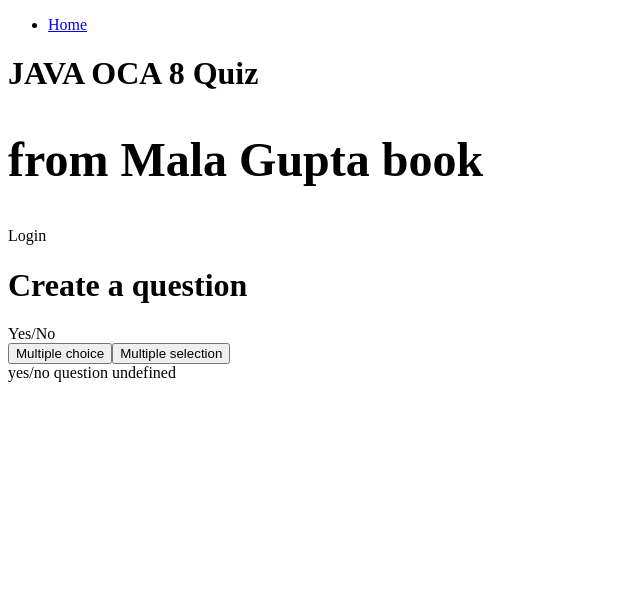
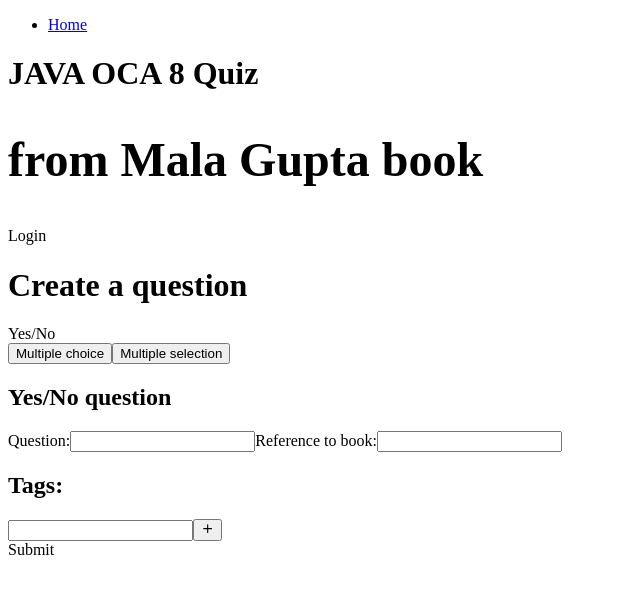
Before and after one commit to JorritScholten/OCAQuizApp, a React (Vite) app in the folder frontend/: page /question in a window 1280 px wide. Both pictures are taken after a click on the button "Yes/No". Shown: the top 594 px of the page, without its empty margins (0-640 px from the left). Built offline with nearby package versions, Linux system fonts and the light colour scheme.

Commit message:
modified yes/no to look like multiple choice question

```diff
--- a/frontend/src/pages/question/Question.jsx
+++ b/frontend/src/pages/question/Question.jsx
@@ -3,6 +3,7 @@
 import YesNoQuestion from "./yesNoQuestion";
 
 import CreateMultipleChoice from "./multipleChoice/createMultipleChoice";
+import CreateYesNoQuestion from "./yesNoQuestion/createYesNoQuestion.jsx";
 export default function Question() {
   const typeOptions = ["Yes/No", "Multiple choice", "Multiple selection"];
   const [typeChoice, setTypeChoice] = useState(typeOptions[1]);
@@ -38,7 +39,7 @@
         </div>
         <div className="w-full px-2">
           {typeChoice === typeOptions[0] ? (
-            <div>yes/no question undefined</div>
+            <CreateYesNoQuestion />
           ) : null}
           {typeChoice === typeOptions[1] ? (
             <CreateMultipleChoice />
--- a/frontend/src/pages/question/yesNoQuestion/createYesNoQuestion.jsx.jsx
+++ b/frontend/src/pages/question/yesNoQuestion/createYesNoQuestion.jsx.jsx
@@ -1,17 +1,12 @@
 import React, { useState } from "react";
-import NewAnswerList from "./newAnswerList";
-import NewTagList from "./newTagList";
+import NewTagList from "../components";
+import { performJSONFetch } from "../../../utils/fetch";
 
 export default function CreateYesNoQuestion() {
-  const [answersOBJ, setAnswers] = useState({
-    answer: "",
-    answers: [],
-  });
-  const [tags, setTags] = useState([]);
+  const [tagsOBJ, setTags] = useState({ tags: [] });
   const [question, setQuestion] = useState("");
   const [referenceToBook, setReferenceToBook] = useState("");
-  const [isCorrect1, setIsCorrect1] = useState(Boolean);
-  const [isCorrect2, setIsCorrect2] = useState(Boolean);
+  const [yesIsCorrect, setYesIsCorrect] = useState(true);
 
   const handleSubmit = async (e) => {
     e.preventDefault();
@@ -22,49 +17,60 @@
       answers: [
         {
           answer: "Yes",
-          isCorrect: isCorrect1,
+          isCorrect: yesIsCorrect,
         },
         {
           answer: "No",
-          isCorrect: isCorrect2,
+          isCorrect: !yesIsCorrect,
         },
       ],
-        };
-      }),
-      tags: tags.map((tag) => {
+      tags: tagsOBJ.tags.map((tag) => {
         return { name: tag };
       }),
     };
     console.log(postBody);
-    await fetch("http://localhost:8080/api/v1/question", {
-      method: "POST",
-      mode: "cors",
-      cache: "no-cache",
-      credentials: "same-origin",
-      headers: {
-        "Content-Type": "application/json",
-      },
-      redirect: "follow",
-      referrerPolicy: "no-referrer",
-      body: JSON.stringify(postBody),
-    }).then(() => {
-      setQuestion(""),
-        setReferenceToBook(""),
-        setTags([]),
-        setIsCorrect1(Boolean),
-        setIsCorrect2(Boolean)
+    await performJSONFetch(
+      "http://localhost:8080/api/v1/question",
+      "POST",
+      JSON.stringify(postBody)
+    ).then((res) => {
+      if (res.ok) {
+        setQuestion("");
+        setReferenceToBook("");
+        setTags({ tags: [] });
+        setYesIsCorrect(true);
+      }
     });
   };
 
   return (
     <form
-      className="flex flex-col w-full md:justify-start justify-center bg-slate-200"
+      className="flex flex-col w-full md:justify-start justify-center bg-slate-100 gap-2"
       method="post"
       encType="multipart/form-data"
     >
-      <h2 className="text-center">Multiple choice question</h2>
-      <label htmlFor="bookreference" className="text-center">
-        <span>reference</span>
+      <h2 className="text-center">Yes/No question</h2>
+      <label
+        htmlFor="question"
+        className="text-center flex md:flex-row flex-col"
+      >
+        <span className="px-2 md:w-1/3">Question:</span>
+        <input
+          onChange={(e) => {
+            setQuestion(e.target.value);
+          }}
+          type="text"
+          id="question"
+          required
+          className="w-full"
+          value={question}
+        />
+      </label>
+      <label
+        htmlFor="bookreference"
+        className="text-center flex md:flex-row flex-col"
+      >
+        <span className="px-2 md:w-1/3">Reference to book:</span>
         <input
           onChange={(e) => {
             setReferenceToBook(e.target.value);
@@ -72,44 +78,38 @@
           type="text"
           id="bookreference"
           required
+          className="w-full"
+          value={referenceToBook}
         />
       </label>
-      <label htmlFor="question" className="text-center">
-        <span>question</span>
-        <input
-          onChange={(e) => {
-            setQuestion(e.target.value);
-          }}
-          type="text"
-          id="question"
-          required
-        />
-      </label>
-      <div className="flex flex-row justify-evenly w-full bg-slate-300">
-        {
-          <NewAnswerList
-            answers={answersOBJ.answers}
-            handleChange={(e) => {
-              setAnswers(e);
+      <NewTagList
+        tags={tagsOBJ.tags}
+        handleChange={(tagsOBJ) => {
+          setTags(tagsOBJ);
         }}
       />
-        }
-        <NewTagList
-          tags={tags}
-          handleChange={(e) => {
-            setTags(e);
-          }}
-        />
+      {question === "" ||
+      referenceToBook === "" ||
+      tagsOBJ.tags.length === 0 ? (
+        <div
+          className="bg-slate-300 text-center text-red-700 self-center px-2"
+          id="type"
+          value="multiple-choice"
+          title="All fields must be filled."
+        >
+          Submit
         </div>
+      ) : (
         <button
           onClick={handleSubmit}
+          className="bg-green-300 text-center self-center px-2"
           type="submit"
           id="type"
           value="multiple-choice"
-        className="bg-gray-300 text-center"
         >
           Submit
         </button>
+      )}
     </form>
   );
 }
```
Lines whose indentation alone changed are shown as unchanged.
